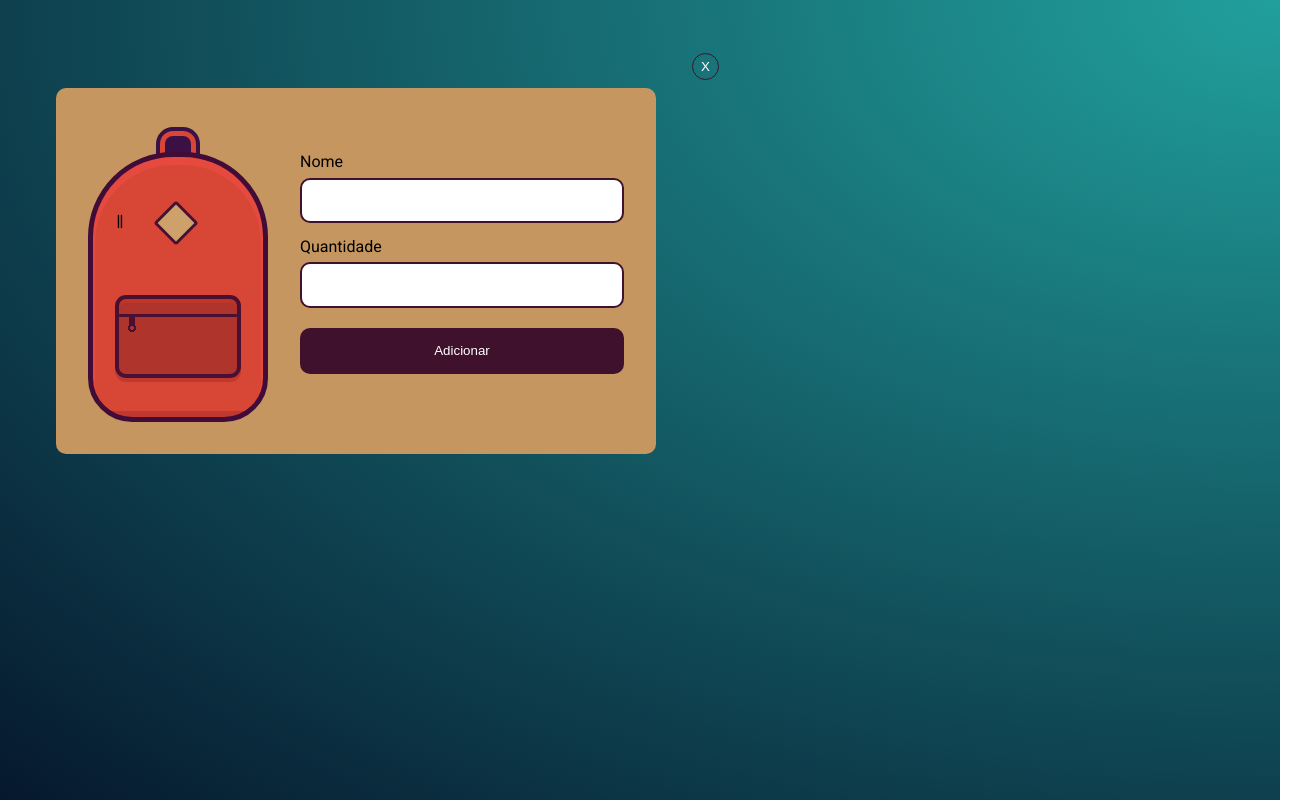
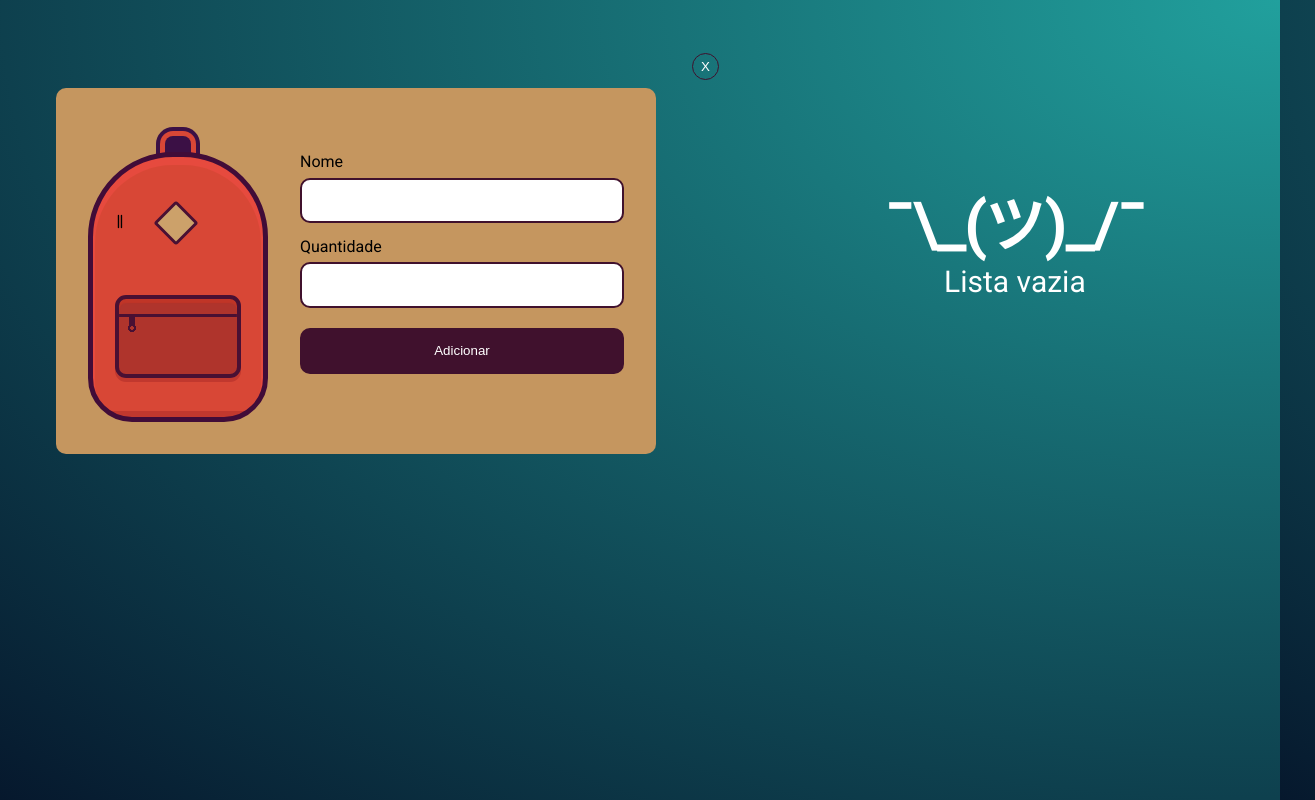
Before and after one commit to OnlySig/MochilaViagem, a plain HTML site: page index.html in a window 1280 px wide. Shown: the whole page, 1315 px wide, since content can reach past the window. Drawn offline with Linux system fonts and the light colour scheme.

Commit message:
add: lista vazia emoji

```diff
--- a/css/style.css
+++ b/css/style.css
@@ -131,6 +131,25 @@ html {
 
 /*-------------------ItensNovos-----------------------*/
 
+.nada {
+    display: flex;
+    flex-direction: column;
+    align-items: center;
+    justify-content: center;
+    width: 600px;
+    height: 300px;
+    font-size: 30px;
+    color: #FFFFFF;
+}
+
+.emj {
+    margin: 0;
+}
+
+.off {
+    display: none;
+}
+
 .removeAll {
     position: relative;
     top: -35px;
--- a/index.html
+++ b/index.html
@@ -25,6 +25,10 @@
         </div>
         <button class="removeAll" id="remove">X</button>
         <ul class="lista" id="lista">
+            <div id="off" class="nada">
+                <h1 class="emj">¯\_(ツ)_/¯</h1>
+                <span class="txtLista">Lista vazia</span>
+            </div>
         </ul>
     </main>
     <script src="./js/main.js"></script>
--- a/js/main.js
+++ b/js/main.js
@@ -1,7 +1,8 @@
 const form = document.querySelector('#novoItem')
 const list = document.querySelector('#lista')
+const nada = document.querySelector('#off')
+const remover = document.querySelector('#remove')
 const itens = JSON.parse(localStorage.getItem("itens")) || []
-const remover = document.querySelector('#remove')
 
 remover.addEventListener('click', () =>{
   localStorage.clear()
@@ -9,7 +10,10 @@ remover.addEventListener('click', () =>{
 })
 
 itens.forEach(element => {
-  criaElemento(element)
+  if(element.constructor.length > 0) {
+    criaElemento(element)
+    nada.classList.add('off')
+  }
 });
 
 form.addEventListener('submit', (event) => {
@@ -29,6 +33,7 @@ form.addEventListener('submit', (event) => {
     atualizaElemento(itemAtual)
     itens[itens.findIndex(element => element.id === existe.id)] = itemAtual
   } else {
+    nada.classList.add('off')
     itemAtual.id = itens[itens.length -1] ? (itens[itens.length-1]).id + 1 : 0
     criaElemento(itemAtual)
     itens.push(itemAtual)
```
Also changed, not shown: 1 other file.
